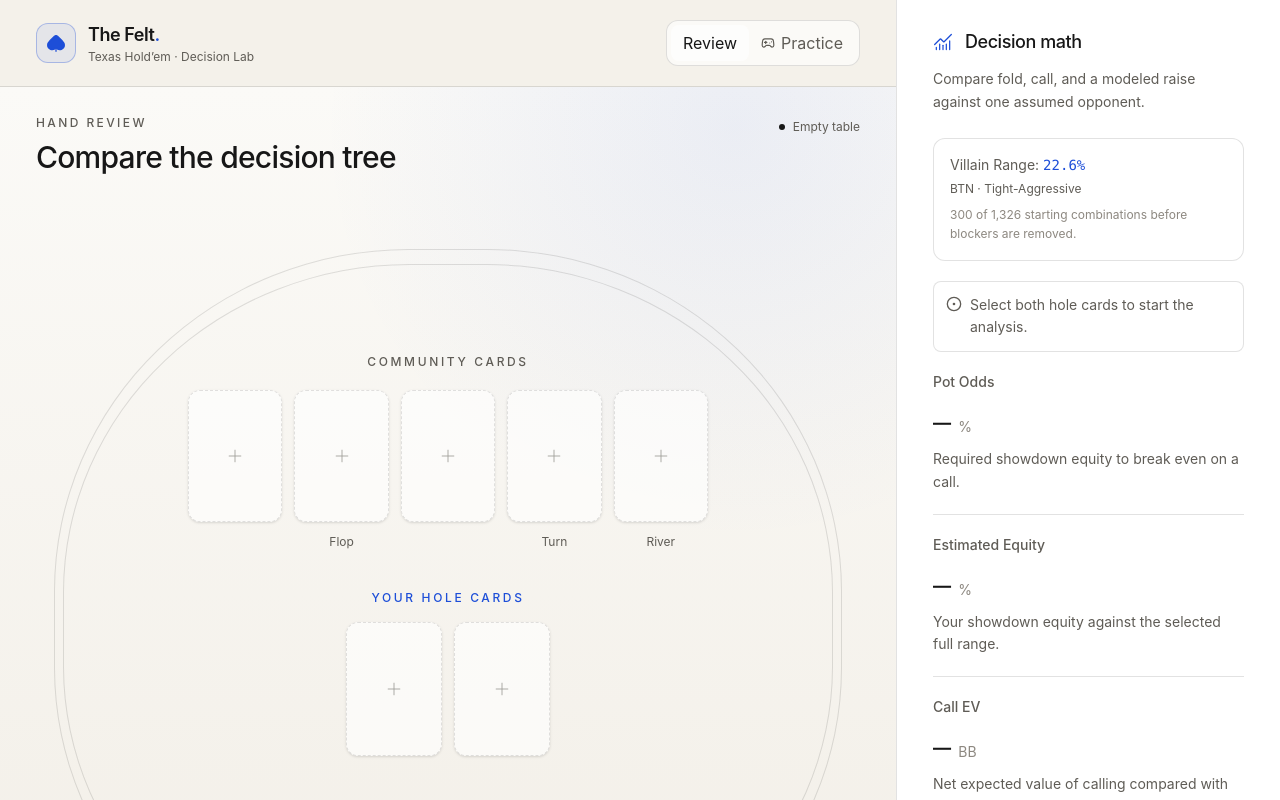
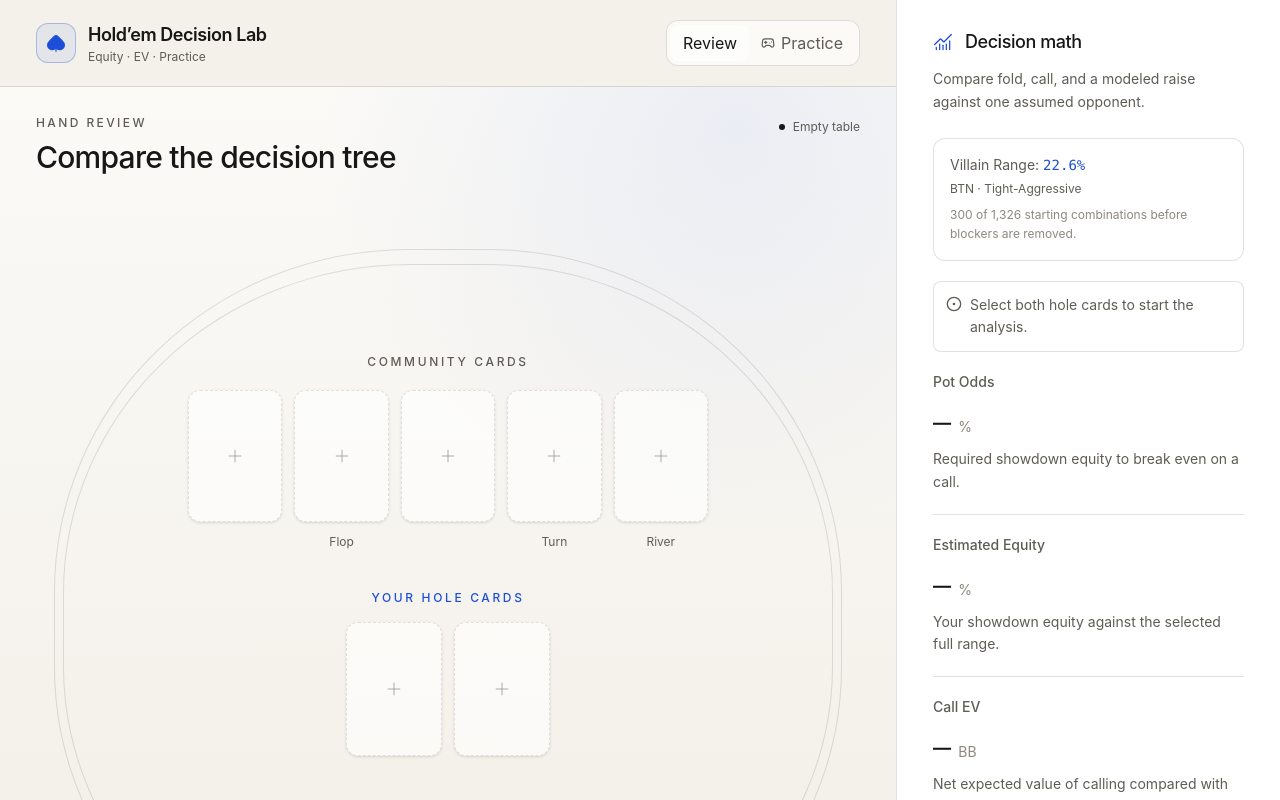
Before and after one commit to rkolettu/holdem-hand-reviewer, a React (Vite) app: page / in a window 1280 px wide. Shown: the top 800 px of the page. Built offline with nearby package versions, Linux system fonts and the light colour scheme.

Commit message:
Replace The Felt branding in review mode

```diff
--- a/src/App.tsx
+++ b/src/App.tsx
@@ -227,10 +227,10 @@ export default function App() {
             </div>
             <div>
               <p className="text-lg font-semibold tracking-tight">
-                The Felt<span className="text-[#d6bc79]">.</span>
+                Hold’em Decision Lab
               </p>
               <p className="text-xs text-slate-400">
-                Texas Hold’em · Decision Lab
+                Equity · EV · Practice
               </p>
             </div>
           </div>
```
